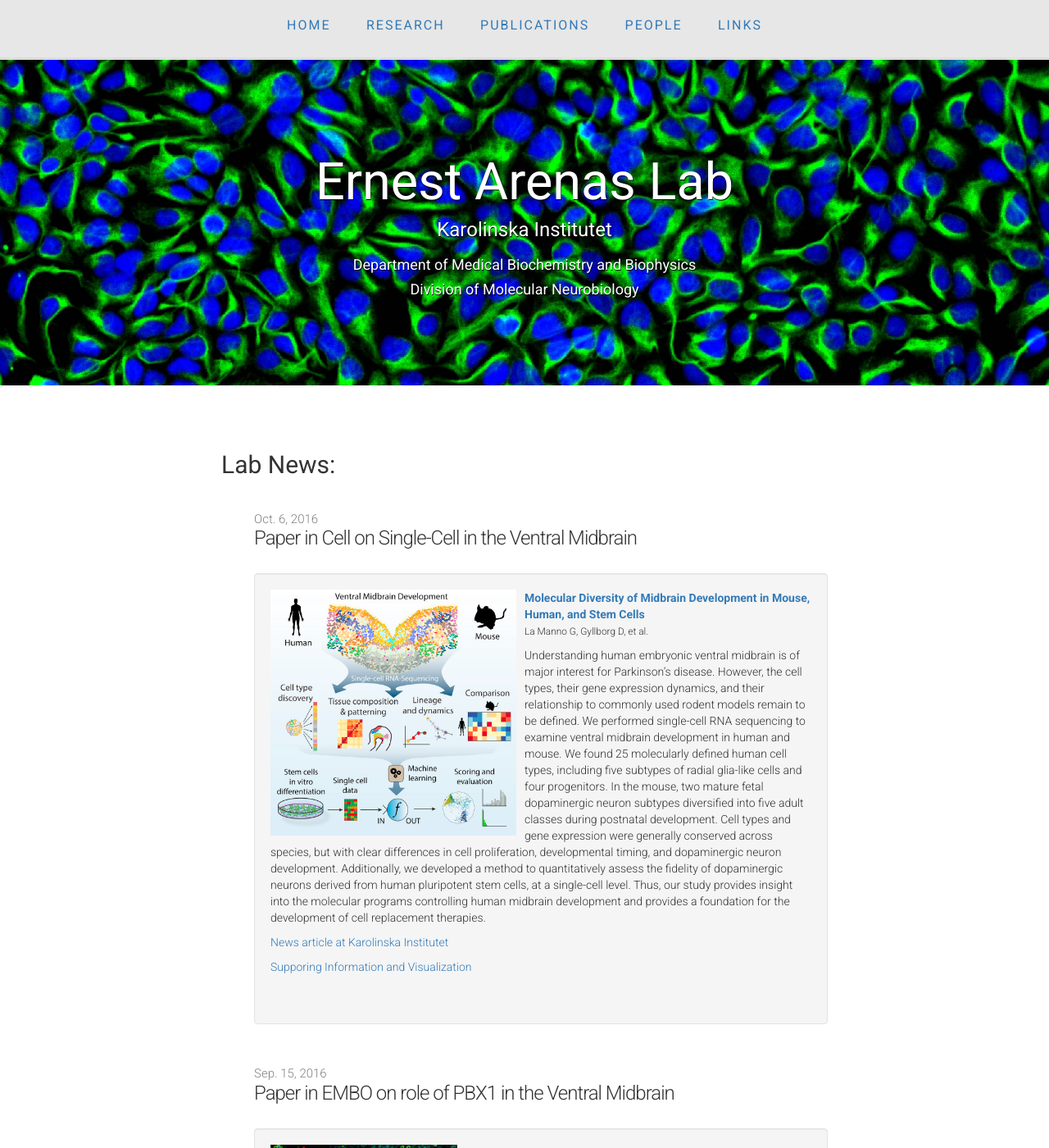
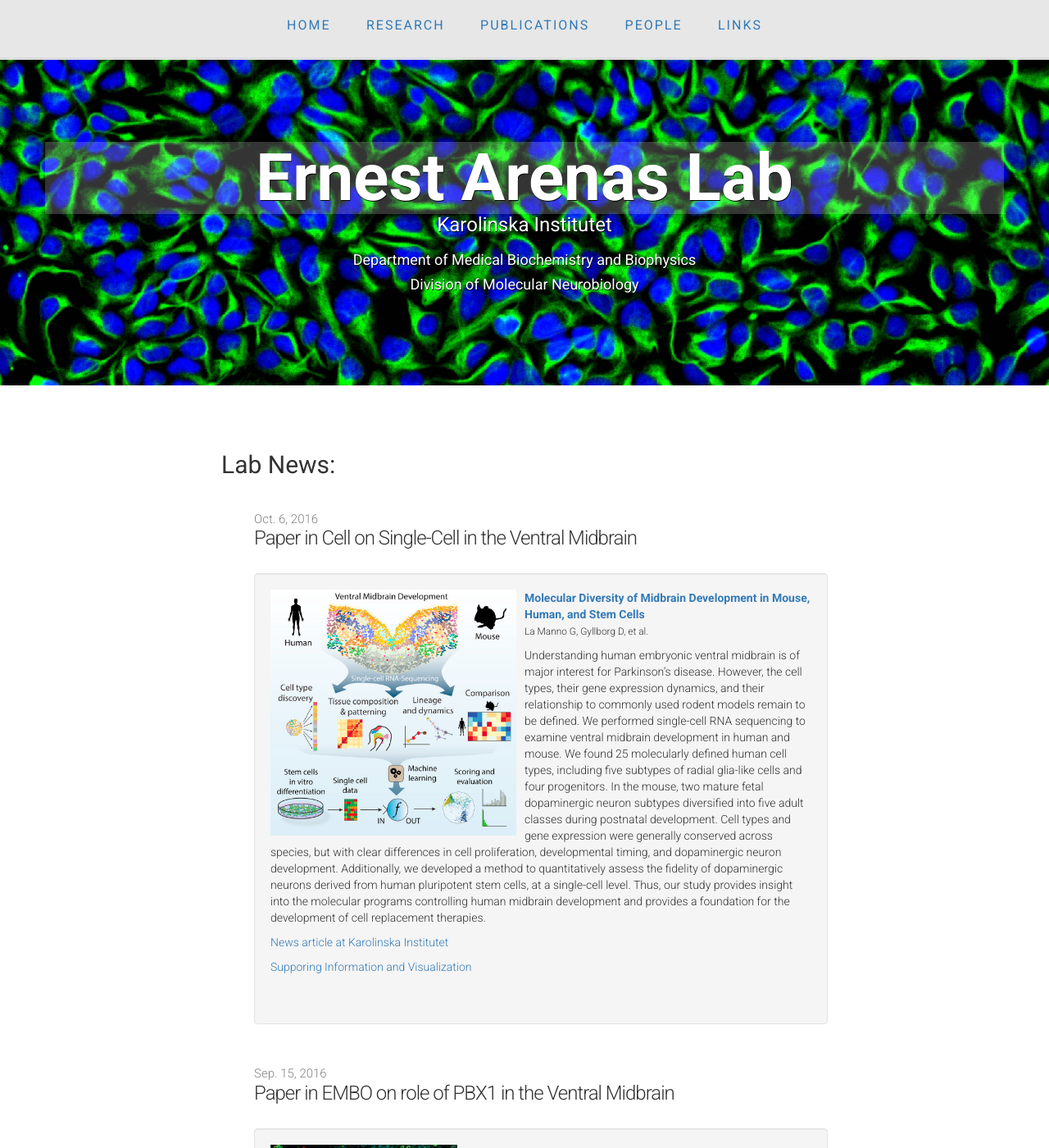
Before and after one commit to ArenasLab/arenaslab.github.io, a Jekyll site: the page index.html, which Jekyll copies as it is, in a window 1280 px wide and 1400 px high. Shown: the whole window at 82% size. Built offline with Jekyll 4.4.1, drawn with Linux system fonts in a browser that asks for light colours.

Commit message:
Update main.css

```diff
--- a/css/main.css
+++ b/css/main.css
@@ -64,6 +64,14 @@ header {
   font-weight: 700;
   margin: 0;
   color: #fff;
+}
+
+.jumbotron h1 {
+  font-size: 80px;
+  font-weight: 700;
+  margin: 0;
+  color: #fff;
+  background-color: rgba(255,255,255,0.2);
 }
 
 .jumbotron h3 {
```
